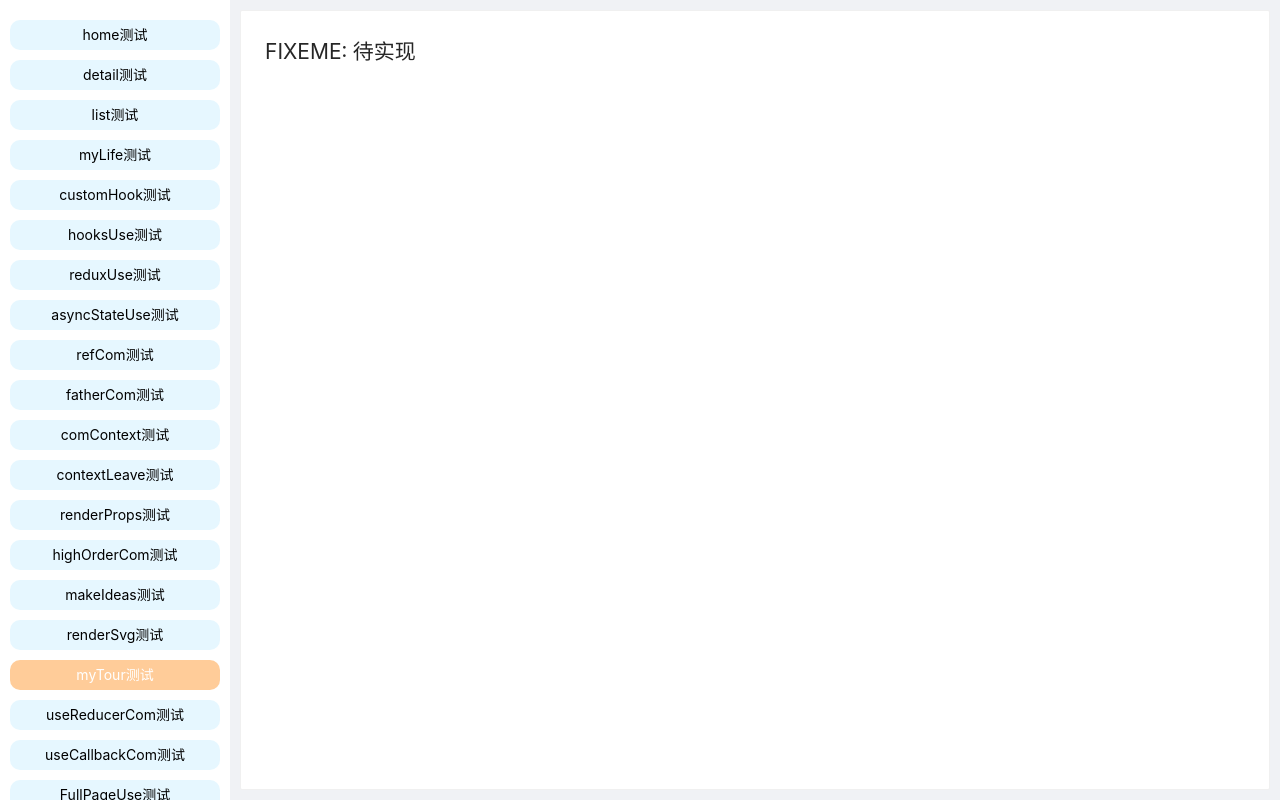
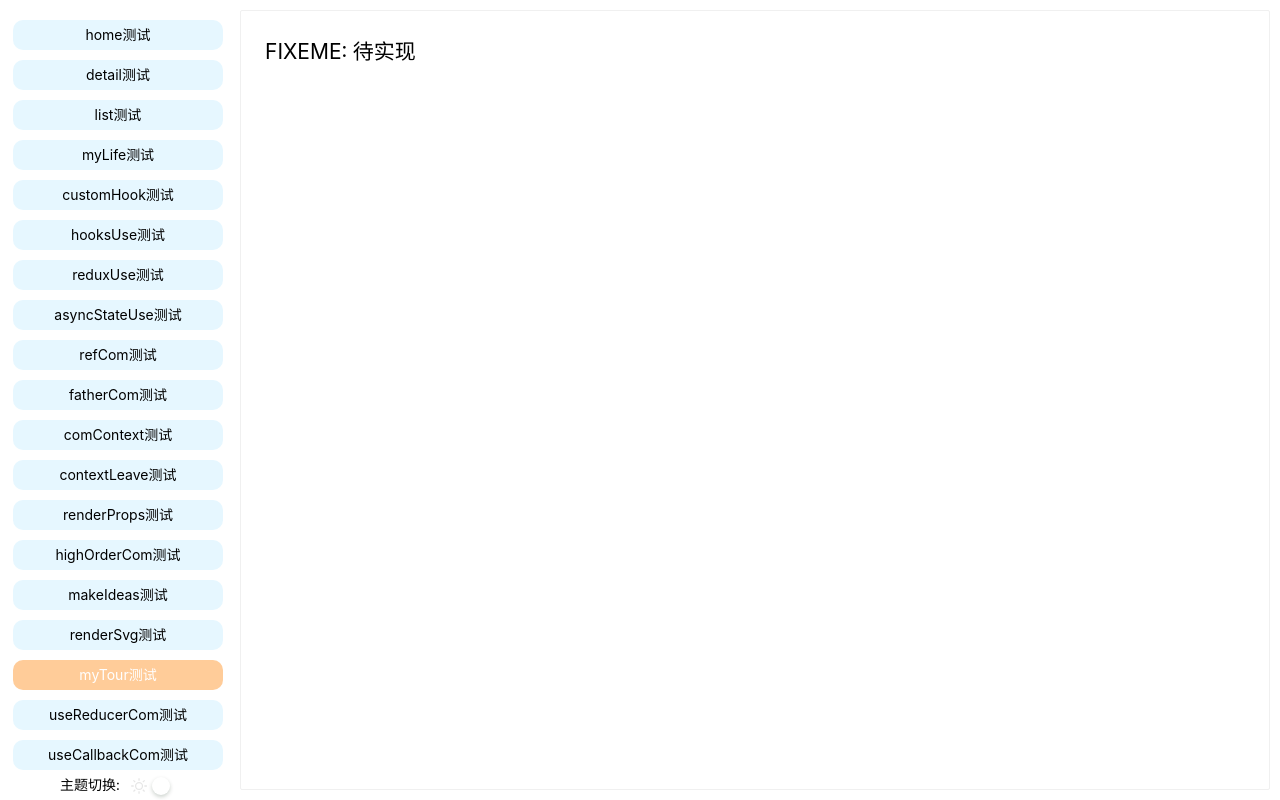
Before and after one commit to onresize/react_exercise, a React (Vite) app in the folder react18-vite/: page /myTour in a window 1280 px wide. Built offline with nearby package versions, Linux system fonts and the light colour scheme.

Commit message:
fix:添加暗黑模式

```diff
--- a/react18-vite/src/Welcome.jsx
+++ b/react18-vite/src/Welcome.jsx
@@ -1,8 +1,12 @@
-import React from 'react';
+import React, { useState } from 'react';
 import { Outlet, Link, useLocation } from 'react-router-dom'
-import { Layout, Menu, Card } from 'antd';
+import { Layout, Menu, Card, Switch } from 'antd';
+import Icon from '@ant-design/icons';
+
+
 // 图片预览插件: npm install @hanyk/rc-viewer
 import RcViewer from '@hanyk/rc-viewer'
+
 
 import './assets/css/Welcome.css';
 const { Content, Sider } = Layout;
@@ -30,7 +34,8 @@ const RouterList = [
   'FullPageUse',
   'ahooksUse',
   'hocWaterMarkCom',
-  'canvasWaterMarkCom'
+  'canvasWaterMarkCom',
+  'bangleIcon',
 ]
 
 // 路由为'/'的默认组件
@@ -104,14 +109,33 @@ const InfoPage = () => {
 
 function Welcome() {
   const { pathname } = useLocation()
+  const [mode, setMode] = useState('light')
   console.log('当前路由：', pathname);
+
+  const LightSvg = () => (
+    <svg t="1662001713688" class="icon" viewBox="0 0 1044 1024" version="1.1" xmlns="http://www.w3.org/2000/svg" p-id="2006" width="16" height="16"><path d="M565.5552 860.16v163.84h-81.92v-163.84h81.92zM249.4464 729.23136l57.93792 57.91744-115.85536 115.85536-57.93792-57.93792 115.85536-115.83488z m550.2976 0l115.85536 115.83488-57.91744 57.93792-115.85536-115.85536 57.91744-57.91744zM524.5952 245.76c147.0464 0 266.24 119.1936 266.24 266.24s-119.1936 266.24-266.24 266.24-266.24-119.1936-266.24-266.24 119.1936-266.24 266.24-266.24z m0 81.92a184.32 184.32 0 1 0 0 368.64 184.32 184.32 0 0 0 0-368.64z m512 143.36v81.92h-163.84v-81.92h163.84z m-860.16 0v81.92h-163.84v-81.92h163.84zM860.7744 117.90336l57.93792 57.93792-115.85536 115.85536-57.91744-57.93792 115.83488-115.85536z m-672.31744 0l115.85536 115.85536-57.93792 57.93792-115.83488-115.85536L188.416 117.90336zM565.5552 0v163.84h-81.92V0h81.92z" p-id="2007" fill="#e6e6e6"></path></svg>
+  )
+
+  const DarkSvg = () => (
+    <svg t="1662001915111" class="icon" viewBox="0 0 1024 1024" version="1.1" xmlns="http://www.w3.org/2000/svg" p-id="2309" width="16" height="16"><path d="M593.054 120.217C483.656 148.739 402.91 248.212 402.91 366.546c0 140.582 113.962 254.544 254.544 254.544 118.334 0 217.808-80.746 246.328-190.144C909.17 457.12 912 484.23 912 512c0 220.914-179.086 400-400 400S112 732.914 112 512s179.086-400 400-400c27.77 0 54.88 2.83 81.054 8.217z" fill="#2c2c2c" fill-opacity=".65" p-id="2310"></path></svg>
+  )
+
+  const LightIcon = (props) => (
+    <Icon component={LightSvg} {...props} style={{ fontSize: '29px' }}></Icon>
+  )
+  const DarkIcon = (props) => (
+    <Icon component={DarkSvg} {...props} style={{ fontSize: '29px' }}></Icon>
+  )
+
+
   return (
     <>
       <Layout>
 
         {/* 侧边栏 */}
         <Sider
-          theme="light"
+          color-mode={mode}
+          className="App"
           width="230"
           style={{
             overflow: 'hidden',
@@ -120,11 +144,10 @@ function Welcome() {
             left: 0,
             top: 0,
             bottom: 0,
-            padding: 10,
-            backgroundColor: pathname === '/makeIdeas' && '#282C34'
+            padding: '10px 10px 40px 10px',
           }}
         >
-          <div className="sidebar" style={{ height: '100vh', width: '230px', overflow: 'scroll' }}>
+          <div className="sidebar" style={{ height: '101vh', width: '240px', overflow: 'scroll', padding: '0 0 40px 3px' }}>
             {
               RouterList.map((item) =>
                 <div
@@ -144,25 +167,34 @@ function Welcome() {
               )
             }
           </div>
+          <div style={{ position: 'absolute', bottom: '0', zIndex: 999, paddingLeft: '50px', width: '100%', height: '30px', lineHeight: '30px', boxSizing: 'border-box', color: 'var(--surface2)', backgroundColor: 'var(--surface1)', transition: '1s' }}>
+            主题切换:  <Switch
+              onClick={() => setMode((e) => e == 'dark' ? 'light' : 'dark')}
+              checkedChildren={<LightIcon style={{}} />}
+              unCheckedChildren={<DarkIcon style={{}} />}
+              defaultChecked
+            />
+          </div>
         </Sider>
 
         {/* 内容区 */}
         <Layout>
           <Content
-            className="containerWel"
+            color-mode={mode}
+            className="App"
             style={{
               marginLeft: 230,
               height: '100vh',
               padding: 10,
-              backgroundColor: pathname === '/makeIdeas' && '#282C34'
             }}
           >
             <Card
+              color-mode={mode}
               style={{
                 height: '100%',
-                backgroundColor: pathname === '/makeIdeas' && '#282C34'
+                borderColor: 'var(--surface3)'
               }}
-              className={(pathname === '/hocWaterMarkCom') && 'rounded-2xl bg-[#000000]'}>
+              className={(pathname === '/hocWaterMarkCom') ? 'rounded-2xl bg-[#000000]' : 'App'}>
               {pathname === '/' && <InfoPage />}
               <Outlet></Outlet>
             </Card>
--- a/react18-vite/src/index.css
+++ b/react18-vite/src/index.css
@@ -1,4 +1,26 @@
 /* 全局公共样式 */
+.App {
+  background-color: var(--surface1);
+  transition: 1s;
+}
+/* 白色主题 */
+.App[color-mode='light'] {
+  --surface1: #fff;
+  --surface2: #000000;
+  --surface3: #f0f0f0;
+}
+/* 黑色主题 */
+.App[color-mode='dark'] {
+  --surface1: #000000;
+  --surface2: #fff;
+  --surface3: #000000;
+}
+div,
+h1,
+h2,
+h3 {
+  color: var(--surface2);
+}
 h1 {
   font-size: 24px !important;
 }
--- a/react18-vite/src/pages/fullpageJS使用/index.jsx
+++ b/react18-vite/src/pages/fullpageJS使用/index.jsx
@@ -26,7 +26,7 @@ const AnimationImg = () => {
     if (imgRef.current) {
       const style = imgRef.current.style
       let r = setTimeout(() => {
-        n += 0.25
+        n += 0.5
         style.opacity = n
         update()
         console.log(n);
@@ -44,7 +44,6 @@ const AnimationImg = () => {
       window.removeEventListener('resize', update)
     }
   }, [pic])
-
 
   return (
     <>
@@ -101,7 +100,7 @@ export default function FullPageJsCom() {
               <div className="section" style={{ overflow: 'hidden' }}>
                 {/* controls controlsList='nodownload' 去除控制条下载 */}
                 <h3 style={{ position: 'absolute', zIndex: 5, color: '#fff', left: 'calc(50% - 74px)', top: 'calc(50% - 12px)', zoom: 3, fontFamily: '楷体' }}>防溅抗水，治水逆。</h3>
-                <video style={{ position: 'absolute', zIndex: 2, width: '100%', height: '100%', boxSizing: 'border-box', objectFit: 'fill' }} autoPlay="autoPlay" loop muted={false} src="https://www.apple.com.cn/105/media/us/iphone-12/key-features/2021/c786182d-da7b-4296-a89c-389bba418d1d/anim/water/small.mp4"></video>
+                <video style={{ position: 'absolute', zIndex: 2, width: '100%', height: '100%', boxSizing: 'border-box', objectFit: 'fill' }} autoPlay="autoPlay" loop muted={true} src="https://www.apple.com.cn/105/media/us/iphone-12/key-features/2021/c786182d-da7b-4296-a89c-389bba418d1d/anim/water/small.mp4"></video>
               </div>
               <div className="section" style={{ display: 'flex', justifyContent: 'flex-end', alignItems: 'center' }}>
                 <img src="https://alvarotrigo.com/fullPage/imgs/touch-responsive.jpg" alt="原" style={{ width: '300px', height: '300px' }} />
--- /dev/null
+++ b/react18-vite/src/pages/实现角标/brage.css
@@ -0,0 +1,40 @@
+.brageDiv {
+  width: 70px;
+  height: 70px;
+  border-radius: 10px;
+  border: 2px solid gray;
+  background: url('../../assets/logo192.png');
+  background-size: 100% 100%;
+  background-repeat: no-repeat;
+  cursor: pointer;
+}
+.brageDiv::after {
+  /*XXX 注意attr的用法 */
+  content: attr(data-count);
+  position: absolute;
+  top: -12px;
+  right: -12px;
+  width: 30px;
+  height: 30px;
+  line-height: 30px;
+  text-align: center;
+  border-radius: 50%;
+  background-color: red;
+  color: white;
+  font-size: 22px;
+}
+
+.brageDiv[data-count='4'] {
+  background-image: url('https://markdownlivepreview.com/image/sample.png');
+  background-size: 100%;
+}
+
+[data-text] {
+  color: blue;
+  font-size: 22px;
+}
+
+[data-text]::before {
+  content: attr(data-text) ' ';
+  color: red;
+}
--- /dev/null
+++ b/react18-vite/src/pages/实现角标/index.jsx
@@ -0,0 +1,25 @@
+import React, { Fragment, useRef, useState } from 'react';
+import './brage.css'
+
+export default () => {
+
+  const RefCount = useRef()
+  const [num, setNum] = useState(0)
+
+  const updateCount = () => {
+    setNum((e) => e + 1)
+    RefCount.current.dataset.count = num
+  }
+
+  return (
+    <>
+      <div style={{ height: '76px' }}>
+        <div style={{ position: 'absolute', border: '1px solid transparent' }}>
+          <div data-count={num} className="brageDiv" onClick={() => updateCount()} ref={RefCount}></div>
+        </div>
+      </div>
+      <h3>注意attr在css中的用法</h3>
+      <p data-text="hello">word</p>
+    </>
+  )
+}
--- a/react18-vite/src/router/index.jsx
+++ b/react18-vite/src/router/index.jsx
@@ -29,6 +29,7 @@ const FullPageUse = lazy(() => import('../pages/fullpageJS使用/index'))
 const AhooksUse = lazy(() => import('../pages/Ahooks基本使用/index'))
 const HocWaterMarkCom = lazy(() => import('../pages/封装一个水印组件/index'))
 const CanvasWaterMarkCom = lazy(() => import('../pages/封装一个水印组件/canvas方式实现并使用MuationsObserver监听删除Dom/index'))
+const BangleIcon = lazy(() => import('../pages/实现角标/index'))
 
 const BaseRouter = () => {
   return (
@@ -74,11 +75,12 @@ const BaseRouter = () => {
             <Route path="/ahooksUse" element={<AhooksUse />}></Route>
             <Route path="/hocWaterMarkCom" element={<HocWaterMarkCom />}></Route>
             <Route path="/canvasWaterMarkCom" element={<CanvasWaterMarkCom />}></Route>
+            <Route path="/bangleIcon" element={<BangleIcon />}></Route>
           </Route>
           <Route path="*" element={<Error />}></Route>
         </Routes>
       </Suspense>
-    </BrowserRouter >
+    </BrowserRouter>
   )
 }
 
```
Also changed, not shown: react18-vite/src/assets/css/Welcome.css (line endings or trailing spaces), react18-vite/src/assets/logo192.png (added).
